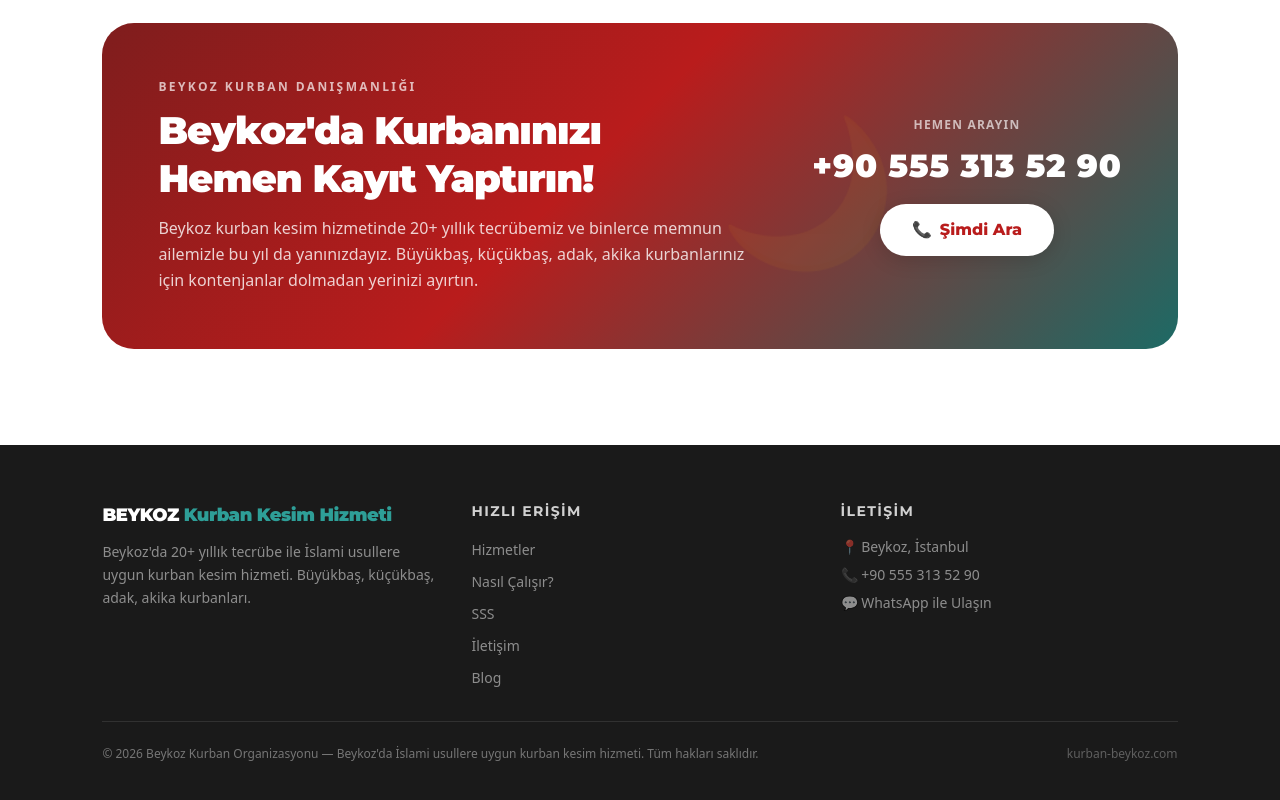
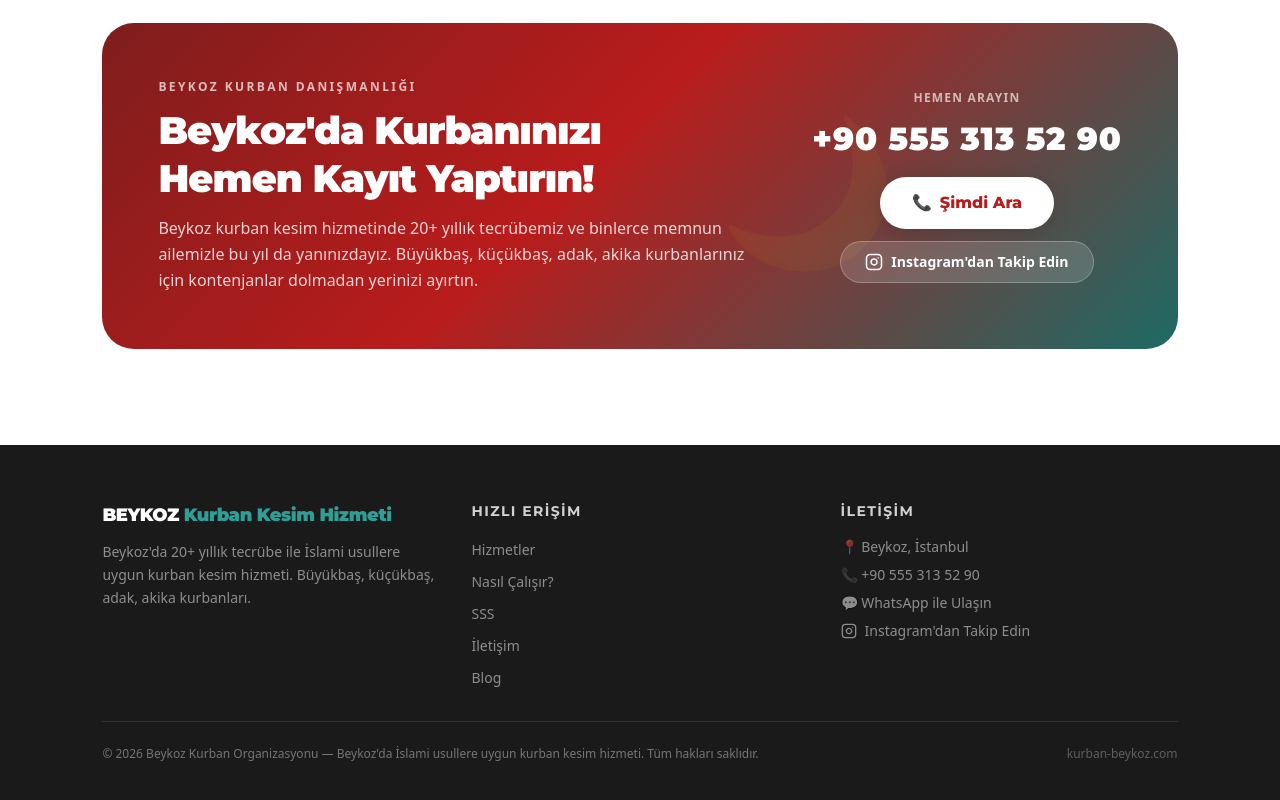
Before and after one commit to farukomerballi/kurban-beykoz, a Next.js app: page / in a window 1280 px wide. Shown: the part 5355-6155 px from the top of the page. Built offline with nearby package versions, Linux system fonts and the light colour scheme.

Commit message:
feat: Instagram linki eklendi
Contact ve Footer bölümlerine @beykoz.kurban.organizasyonu Instagram adresi eklendi.

```diff
--- a/app/components/ClientPage.tsx
+++ b/app/components/ClientPage.tsx
@@ -51,6 +51,7 @@ export function ClientPage({ config }: ClientPageProps) {
       <Contact
         phone={config.contact.phone}
         whatsapp={config.contact.whatsapp}
+        instagram={config.contact.instagram}
         address={config.contact.address}
         mapsUrl={config.contact.mapsUrl}
         workingHours={config.workingHours}
@@ -59,6 +60,7 @@ export function ClientPage({ config }: ClientPageProps) {
       <Footer
         phone={config.contact.phone}
         whatsapp={config.contact.whatsapp}
+        instagram={config.contact.instagram}
       />
 
       <FloatingWhatsAppButton phone={config.contact.whatsapp} />
--- a/app/sections/Contact.tsx
+++ b/app/sections/Contact.tsx
@@ -1,14 +1,17 @@
 import { useScrollReveal } from '../hooks/useScrollReveal';
+
+import { Instagram } from 'lucide-react';
 
 interface ContactProps {
   phone: string;
   whatsapp: string;
+  instagram: string;
   address: string;
   mapsUrl: string;
   workingHours: { weekdays: string; weekend: string };
 }
 
-export function Contact({ phone, whatsapp }: ContactProps) {
+export function Contact({ phone, whatsapp, instagram }: ContactProps) {
   const { ref, isVisible } = useScrollReveal();
 
   return (
@@ -86,6 +89,20 @@ export function Contact({ phone, whatsapp }: ContactProps) {
                 <span>📞</span>
                 <span>Şimdi Ara</span>
               </a>
+              <a
+                href={instagram}
+                target="_blank"
+                rel="noopener noreferrer"
+                className="inline-flex items-center gap-2 px-6 py-2.5 rounded-full font-bold text-sm transition-all hover:-translate-y-0.5 whitespace-nowrap"
+                style={{
+                  background: 'rgba(255,255,255,0.15)',
+                  color: '#fff',
+                  border: '1px solid rgba(255,255,255,0.25)',
+                }}
+              >
+                <Instagram size={18} />
+                <span>Instagram'dan Takip Edin</span>
+              </a>
             </div>
           </div>
         </div>
--- a/app/sections/Footer.tsx
+++ b/app/sections/Footer.tsx
@@ -1,9 +1,12 @@
+import { Instagram } from 'lucide-react';
+
 interface FooterProps {
   phone: string;
   whatsapp: string;
+  instagram: string;
 }
 
-export function Footer({ phone, whatsapp }: FooterProps) {
+export function Footer({ phone, whatsapp, instagram }: FooterProps) {
   const currentYear = new Date().getFullYear();
 
   const quickLinks = [
@@ -95,6 +98,18 @@ export function Footer({ phone, whatsapp }: FooterProps) {
                   💬 WhatsApp ile Ulaşın
                 </a>
               </div>
+              <div>
+                <a
+                  href={instagram}
+                  target="_blank"
+                  rel="noopener noreferrer"
+                  className="transition-colors hover:text-white inline-flex items-center gap-2"
+                  style={{ color: 'rgba(255,255,255,0.5)', textDecoration: 'none' }}
+                >
+                  <Instagram size={16} />
+                  Instagram'dan Takip Edin
+                </a>
+              </div>
             </address>
           </div>
         </div>
--- a/app/types/config.ts
+++ b/app/types/config.ts
@@ -7,6 +7,7 @@ export interface SiteConfig {
   contact: {
     phone: string;
     whatsapp: string;
+    instagram: string;
     address: string;
     mapsUrl: string;
   };
--- a/public/data/config.json
+++ b/public/data/config.json
@@ -7,6 +7,7 @@
   "contact": {
     "phone": "+90 555 313 52 90",
     "whatsapp": "905553135290",
+    "instagram": "https://www.instagram.com/beykoz.kurban.organizasyonu",
     "address": "Beykoz, İstanbul",
     "mapsUrl": "https://maps.google.com/?q=Beykoz,Istanbul"
   },
```
